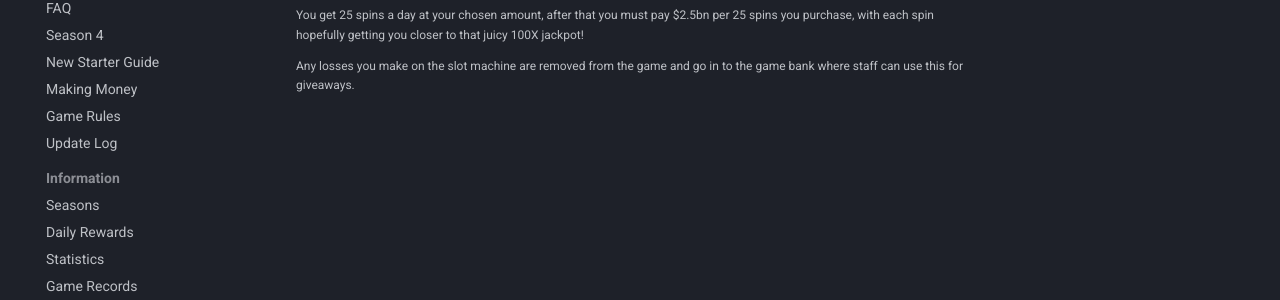
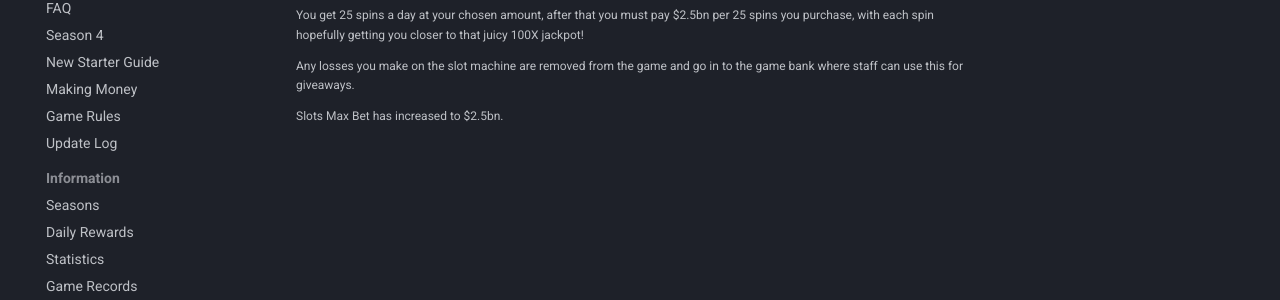
Before and after one commit to InternationalGangsters/wiki, an MkDocs documentation site: the page built from docs/money/slot_machine.md, in a window 1280 px wide. Shown: the part 184-484 px from the top of the page. Built offline with MkDocs 1.6.1 and Material for MkDocs 9.7.7, drawn with Linux system fonts in a browser that asks for light colours; comment, search, counter and statistics services are not loaded.

Commit message:
Update slot_machine.md

```diff
--- a/docs/money/slot_machine.md
+++ b/docs/money/slot_machine.md
@@ -5,3 +5,5 @@ Another staple of casinos, this game owned casino gives you the ability to WIN B
 You get 25 spins a day at your chosen amount, after that you must pay $2.5bn per 25 spins you purchase, with each spin hopefully getting you closer to that juicy 100X jackpot!
 
 Any losses you make on the slot machine are removed from the game and go in to the game bank where staff can use this for giveaways.
+
+Slots Max Bet has increased to $2.5bn.
```
